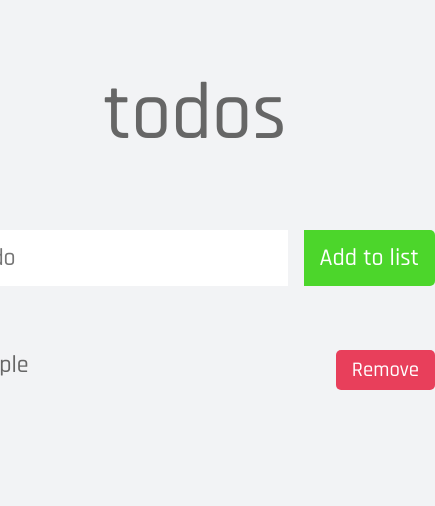
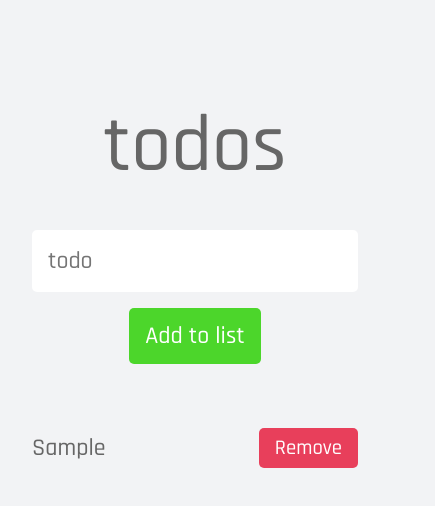
Before and after one commit to lucfersan/todo-list-react, a React (Create React App) app: page / in a window 390 px wide. Both pictures are taken after typing "Sample" into the empty fields and a click on the button "Add to list". Shown: the top 506 px of the page, 435 px wide, since content can reach past the window. Built offline with nearby package versions, Linux system fonts and the light colour scheme.

Commit message:
feat: added responsiveness

```diff
--- a/src/pages/Todos/index.tsx
+++ b/src/pages/Todos/index.tsx
@@ -68,7 +68,9 @@ const Todos: React.FC = () => {
       <List>
         {listTodos.map(todo => (
           <div key={todo.id}>
-            <li>{todo.name}</li>
+            <li>
+              <span>{todo.name}</span>
+            </li>
             <button onClick={() => handleRemove(todo)}>Remove</button>
           </div>
         ))}
--- a/src/pages/Todos/styles.ts
+++ b/src/pages/Todos/styles.ts
@@ -12,6 +12,11 @@ export const Container = styled.div`
   h1 {
     font-size: 5rem;
     margin-top: 4rem;
+  }
+
+  @media (max-width: 500px) {
+    width: 100vw;
+    padding: 2rem;
   }
 `;
 
@@ -51,20 +56,54 @@ export const Form = styled.form`
       background: ${shade(0.1, '#4cd62b')};
     }
   }
+
+  @media (max-width: 500px) {
+    width: 100%;
+    flex-direction: column;
+    margin: 2rem 0;
+    align-items: center;
+
+    input,
+    button {
+      border-radius: 5px;
+    }
+
+    input {
+      width: 100%;
+    }
+
+    button {
+      margin-left: 0;
+      margin-top: 1rem;
+      padding: 0.5rem 1rem;
+    }
+  }
 `;
 
 export const List = styled.ul`
   list-style-type: none;
   width: 30rem;
+  margin-bottom: 4rem;
 
   div {
     display: flex;
+    opacity: 0.7;
+    transition: opacity 0.2s ease, opacity 0.2s ease;
+
+    &:hover {
+      opacity: 1;
+      color: #000;
+    }
 
     li {
-      font-size: 1.5rem;
       flex: 1;
+      display: flex;
       align-items: center;
       overflow-x: auto;
+
+      span {
+        font-size: 1.5rem;
+      }
     }
 
     button {
@@ -90,4 +129,13 @@ export const List = styled.ul`
       margin-top: 1rem;
     }
   }
+
+  @media (max-width: 500px) {
+    width: 100%;
+    margin-top: 2rem;
+
+    div {
+      opacity: 1;
+    }
+  }
 `;
```
